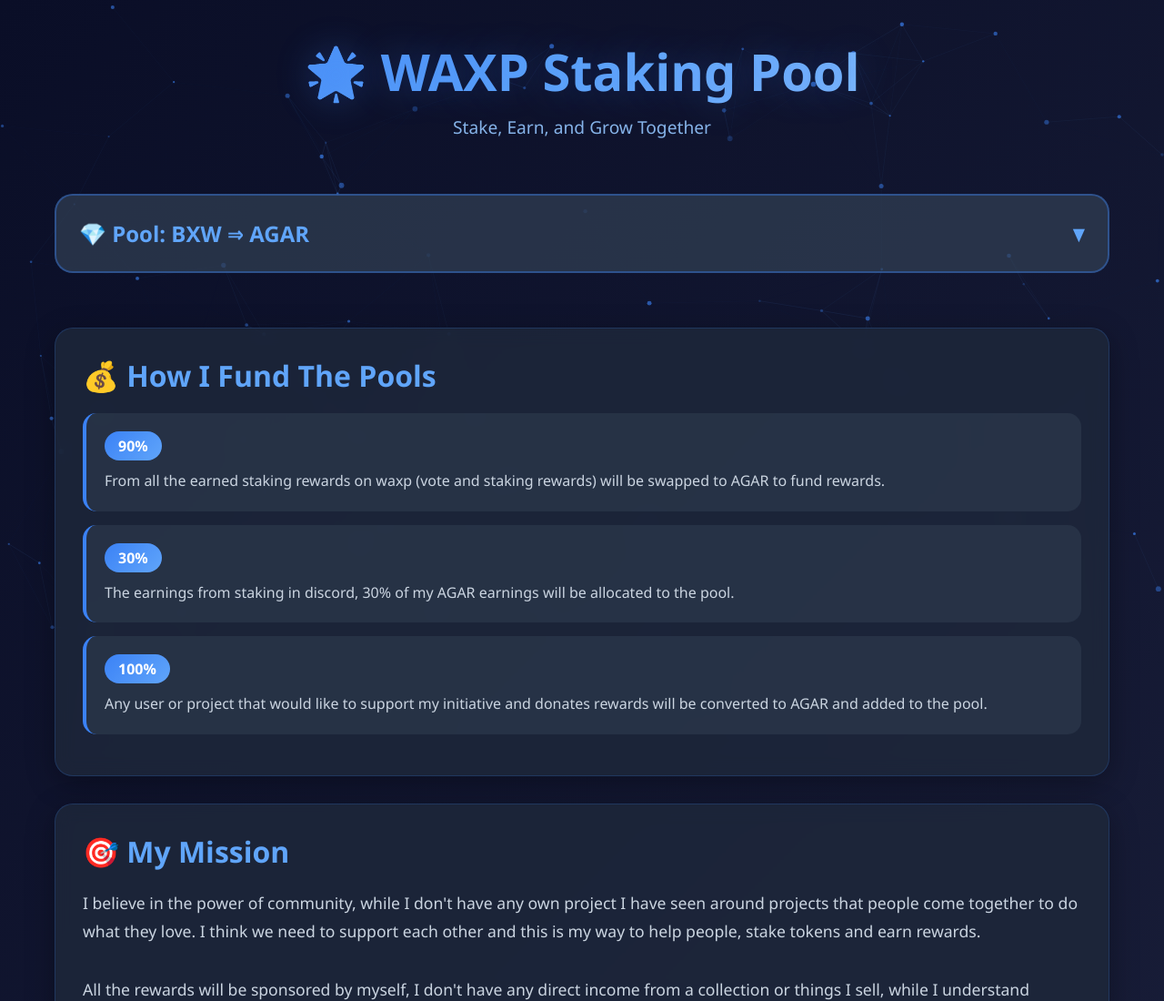
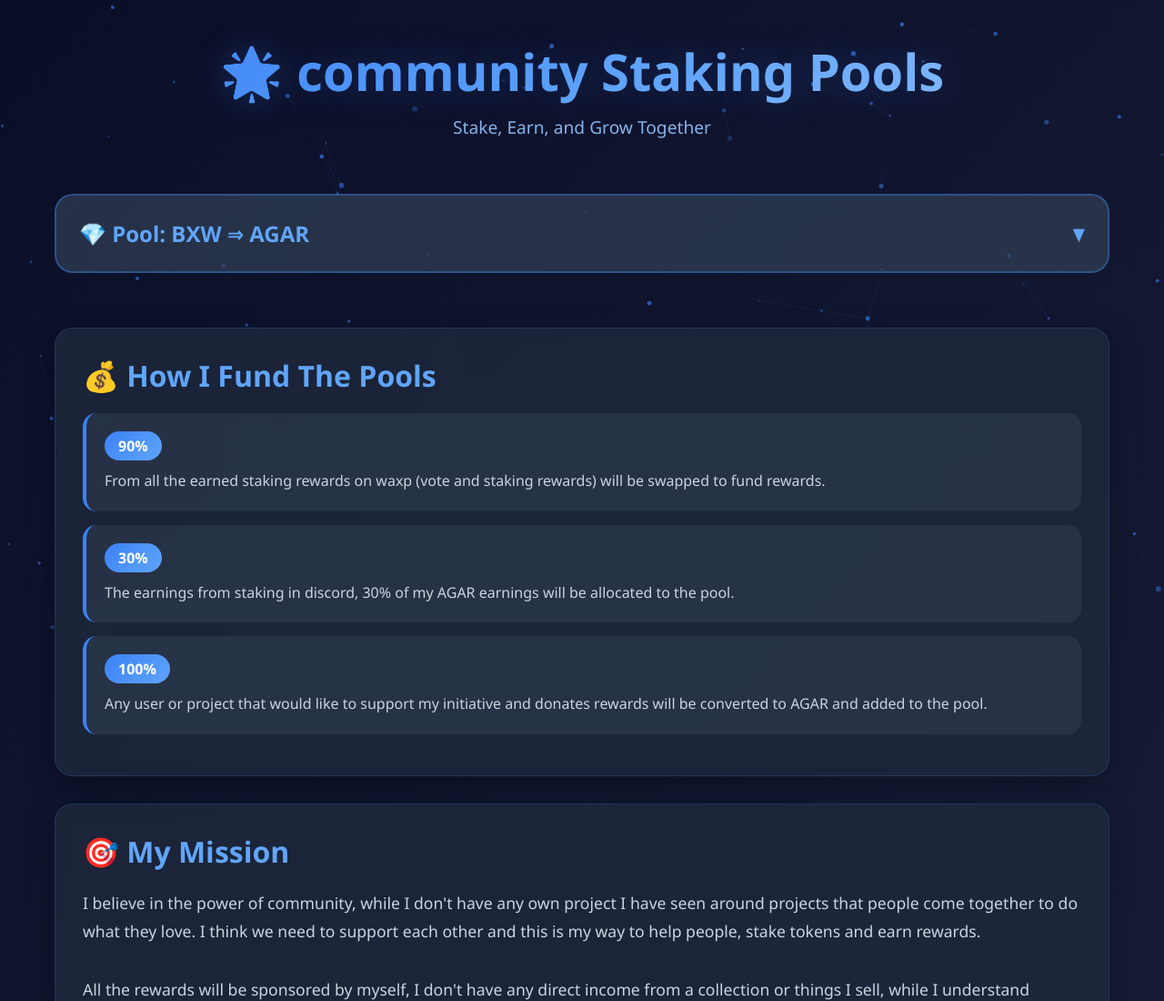
Before and after one commit to CoderNic1/Stakingpools, a plain HTML site: page index.html in a window 1280 px wide. Shown: the top 1100 px of the page at 91% size. Drawn offline with Linux system fonts and the light colour scheme.

Commit message:
Add files via upload
minor changes

```diff
--- a/index.html
+++ b/index.html
@@ -416,7 +416,7 @@
 
     <div class="container">
         <header>
-            <h1>🌟 WAXP Staking Pool</h1>
+            <h1>🌟 community Staking Pools</h1>
             <p class="subtitle">Stake, Earn, and Grow Together</p>
         </header>
 
@@ -460,7 +460,7 @@
                                     <strong>Token Name:</strong> BXW<br><br>
                                     <strong>Description:</strong>BXW is the native token of the blue collectible NFT project, the token can be used to stake to earn tokens but also can be used in there hunter game on discord. Blue collectible is building strong. With diffrent tools available to the community to use. An innovative project on the waxp chain.<br><br>
                                     <strong>Contract Address:</strong> token.bx <br><br>
-                                    <strong>Why Stake This Token:</strong> By staking WAXP, you support the project while earning rewards. It's a great way to put your tokens to work and earning those sweet rewards.
+                                    <strong>Why Stake This Token:</strong> By staking BXW, you support the project while earning rewards. It's a great way to put your tokens to work and earning those sweet rewards.
 
                                     <div class="social-links">
                                         <div class="social-links-title">🔗 Social Links</div>
@@ -517,7 +517,7 @@
                 <div class="funding-item">
                     <div class="funding-percentage">90%</div>
                     <div class="funding-description">
-                        From all the earned staking rewards on waxp (vote and staking rewards) will be swapped to AGAR to fund rewards.
+                        From all the earned staking rewards on waxp (vote and staking rewards) will be swapped to fund rewards.
                     </div>
                 </div>
                 <div class="funding-item">
@@ -565,6 +565,7 @@
                     <br><br>
                     For any further questions or problems with the pools I provide feel free to contact me on discord.
                 </p>
+                <br></br>
                 <a href="https://discord.com/users/1105533301504094310" class="btn btn-discord">
                     💬 Contact me on discord
                 </a>
```
